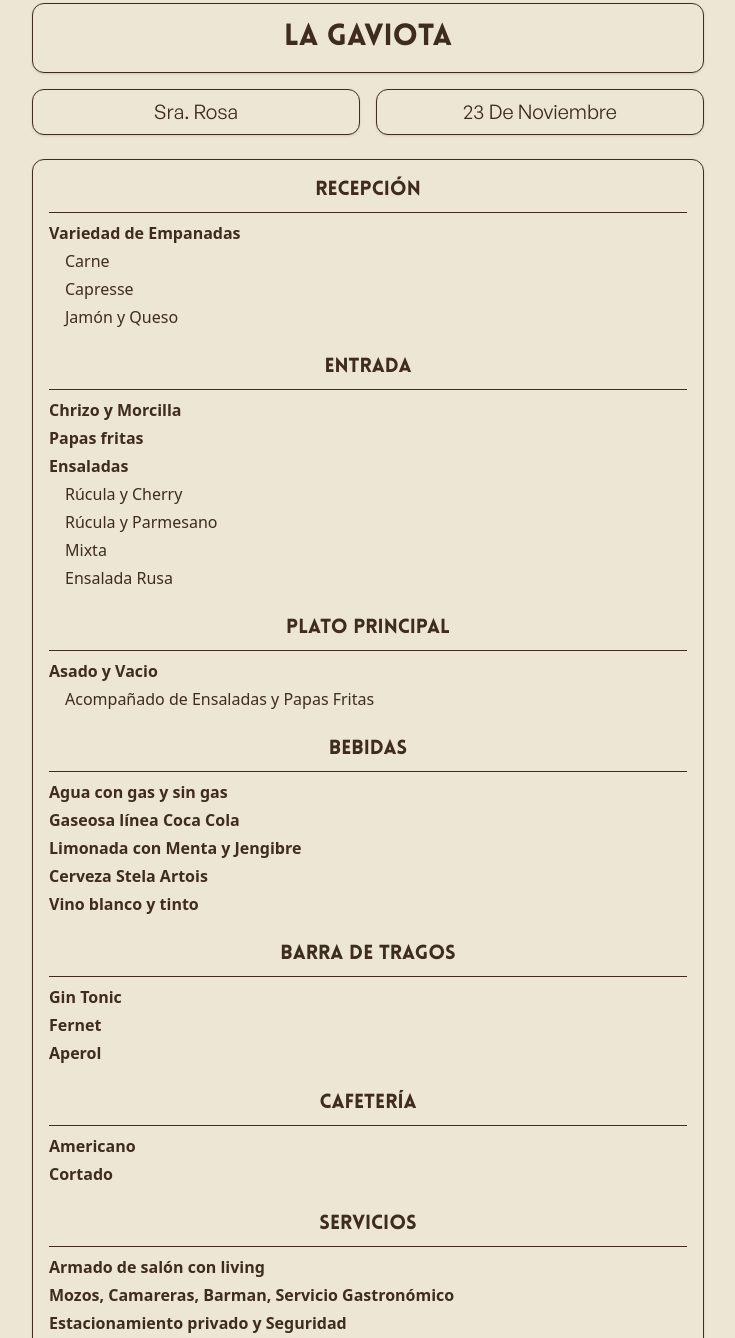
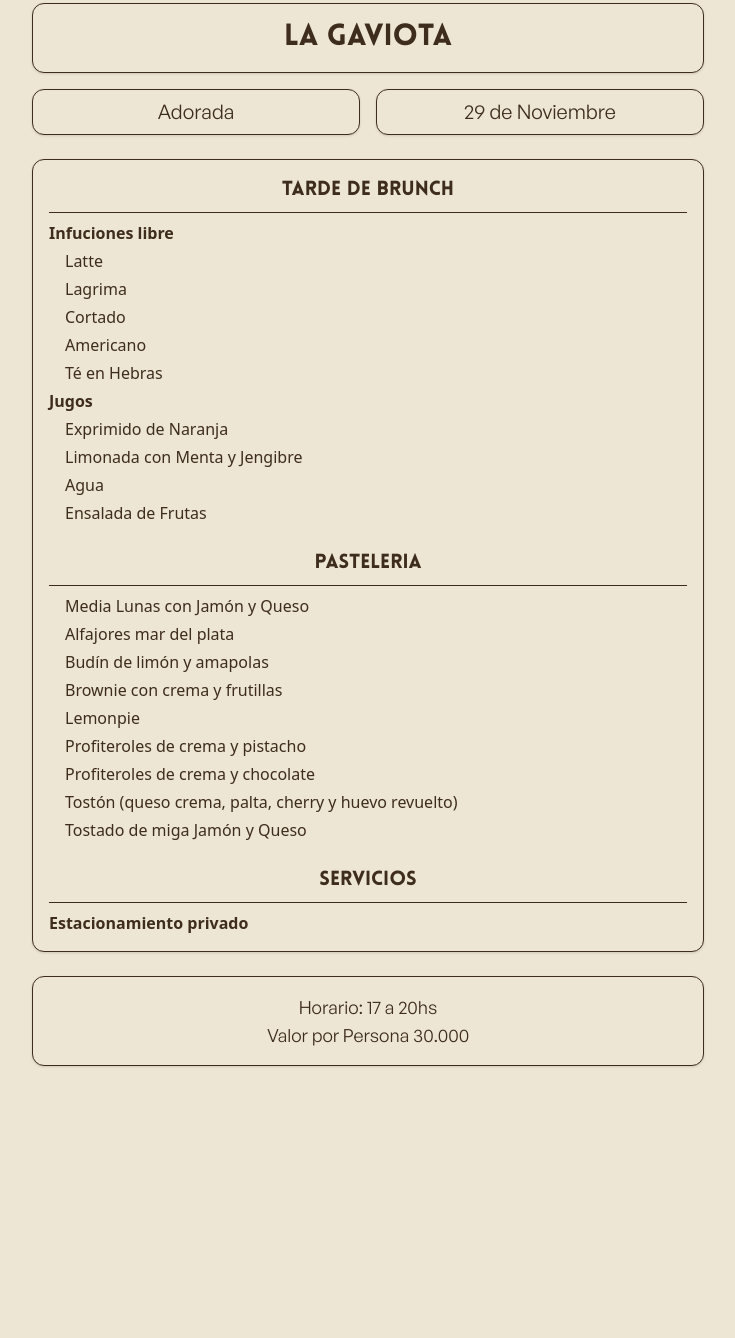
Before and after one commit to LaGaviotaEventos/evento-38, a plain HTML site: page index.html in a window 1280 px wide. Shown: the part 13-1351 px from the top of the page, without its empty margins (272-1007 px from the left). After the commit the page ends 1095 px from the top, so only its background shows below. Drawn offline with nearby package versions, Linux system fonts and the light colour scheme.

Commit message:
Update index.html

```diff
--- a/index.html
+++ b/index.html
@@ -43,8 +43,8 @@
             <h1 class="text-3xl font-lovelo">La Gaviota</h1>
         </div>
         <div class="grid grid-cols-2 gap-4 w-full">
-            <h2 class="text-xl font-general bg-[#ede6d5] border border-[#3E2C1C] rounded-xl shadow py-2 text-center">Sra. Rosa</h2>
-            <p class="text-xl font-general bg-[#ede6d5] border border-[#3E2C1C] rounded-xl shadow py-2 text-center">23 De Noviembre</p>
+            <h2 class="text-xl font-general bg-[#ede6d5] border border-[#3E2C1C] rounded-xl shadow py-2 text-center">Adorada</h2>
+            <p class="text-xl font-general bg-[#ede6d5] border border-[#3E2C1C] rounded-xl shadow py-2 text-center">29 de Noviembre</p>
         </div>
         </header>
 
@@ -53,64 +53,39 @@
         <ul class="space-y-6">
             <!-- Repetir por categoría -->
             <li>
-            <h2 class="text-xl font-lovelo text-center border-b border-[#3E2C1C] pb-2 mb-2">Recepción</h2>
+            <h2 class="text-xl font-lovelo text-center border-b border-[#3E2C1C] pb-2 mb-2">Tarde de Brunch</h2>
             <ul class="space-y-1">
-                <li class="font-semibold">Variedad de Empanadas</li>
-                <li class="pl-4">Carne</li>
-                <li class="pl-4">Capresse</li>
-                <li class="pl-4">Jamón y Queso</li>
+                <li class="font-semibold">Infuciones libre</li>
+                <li class="pl-4">Latte</li>
+                <li class="pl-4">Lagrima</li>
+                <li class="pl-4">Cortado</li>
+                <li class="pl-4">Americano</li>
+                <li class="pl-4">Té en Hebras</li>
+                <li class="font-semibold">Jugos</li>
+                <li class="pl-4">Exprimido de Naranja</li>
+                <li class="pl-4">Limonada con Menta y Jengibre</li>
+                <li class="pl-4">Agua</li>
+                <li class="pl-4">Ensalada de Frutas</li>
             </ul>
             </li>
             <li>
-            <h2 class="text-xl font-lovelo text-center border-b border-[#3E2C1C] pb-2 mb-2">Entrada</h2>
+            <h2 class="text-xl font-lovelo text-center border-b border-[#3E2C1C] pb-2 mb-2">Pasteleria</h2>
             <ul class="space-y-1">
-                <li class="font-semibold">Chrizo y Morcilla</li>
-                <li class="font-semibold">Papas fritas</li>
-                <li class="font-semibold">Ensaladas</li>
-                <li class="pl-4">Rúcula y Cherry</li>
-                <li class="pl-4">Rúcula y Parmesano</li>
-                <li class="pl-4">Mixta</li>
-                <li class="pl-4">Ensalada Rusa</li>
-            </ul>
-            </li>
-            <li>
-            <h2 class="text-xl font-lovelo text-center border-b border-[#3E2C1C] pb-2 mb-2">Plato Principal</h2>
-            <ul class="space-y-1">
-                <li class="font-semibold">Asado y Vacio</li>
-                <li class="pl-4">Acompañado de Ensaladas y Papas Fritas</li>
-            </ul>
-            </li>
-            <li>
-            <h2 class="text-xl font-lovelo text-center border-b border-[#3E2C1C] pb-2 mb-2">Bebidas</h2>
-            <ul class="space-y-1">
-                <li class="font-semibold">Agua con gas y sin gas</li>
-                <li class="font-semibold">Gaseosa línea Coca Cola</li>
-                <li class="font-semibold">Limonada con Menta y Jengibre</li>
-                <li class="font-semibold">Cerveza Stela Artois</li>
-                <li class="font-semibold">Vino blanco y tinto</li>
-            </ul>
-            </li>
-            <li>
-            <h2 class="text-xl font-lovelo text-center border-b border-[#3E2C1C] pb-2 mb-2">Barra de Tragos</h2>
-            <ul class="space-y-1">
-                <li class="font-semibold">Gin Tonic</li>
-                <li class="font-semibold">Fernet</li>
-                <li class="font-semibold">Aperol</li>
-            </ul>
-            </li>
-            <li>
-            <h2 class="text-xl font-lovelo text-center border-b border-[#3E2C1C] pb-2 mb-2">Cafetería</h2>
-            <ul class="space-y-1">
-                <li class="font-semibold">Americano</li>
-                <li class="font-semibold">Cortado</li>
+                <li class="pl-4">Media Lunas con Jamón y Queso</li>
+                <li class="pl-4">Alfajores mar del plata</li>
+                <li class="pl-4">Budín de limón y amapolas</li>
+                <li class="pl-4">Brownie con crema y frutillas</li>
+                <li class="pl-4">Lemonpie</li>
+                <li class="pl-4">Profiteroles de crema y pistacho</li>
+                <li class="pl-4">Profiteroles de crema y chocolate</li>
+                <li class="pl-4">Tostón (queso crema, palta, cherry y huevo revuelto)</li>
+                <li class="pl-4">Tostado de miga Jamón y Queso</li>
             </ul>
             </li>
             <li>
             <h2 class="text-xl font-lovelo text-center border-b border-[#3E2C1C] pb-2 mb-2">Servicios</h2>
             <ul class="space-y-1">
-                <li class="font-semibold">Armado de salón con living</li>
-                <li class="font-semibold">Mozos, Camareras, Barman, Servicio Gastronómico</li>
-                <li class="font-semibold">Estacionamiento privado y Seguridad</li>
+                <li class="font-semibold">Estacionamiento privado</li>
             </ul>
             </li>
         </ul>
@@ -118,7 +93,7 @@
 
         <!-- Footer -->
         <footer class="bg-[#ede6d5] border border-[#3E2C1C] rounded-xl shadow py-4 text-center w-full">
-        <h2 class="text-lg font-general">Valor por Persona 60.000</h2>
+            <h2 class="text-lg font-general">Horario: 17 a 20hs </br> Valor por Persona 30.000</h2>
         </footer>
 
     </div>
```
